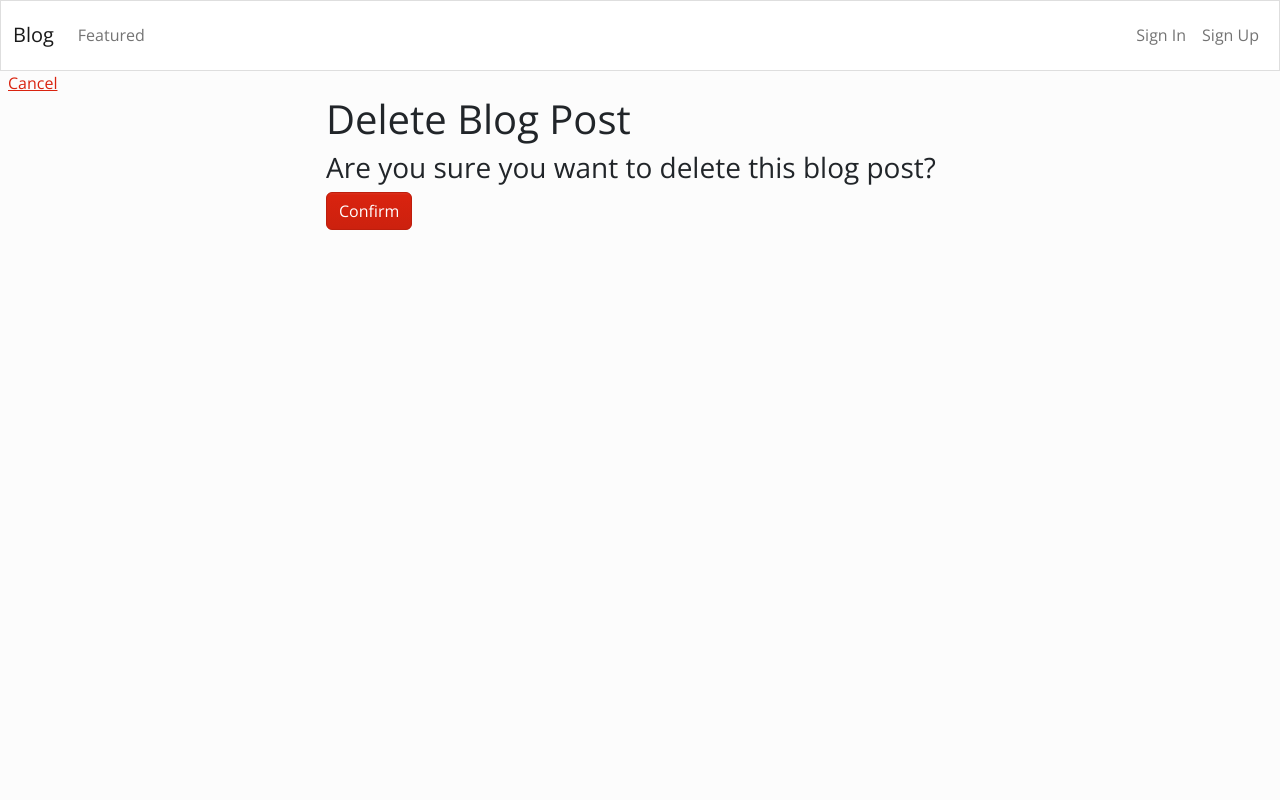
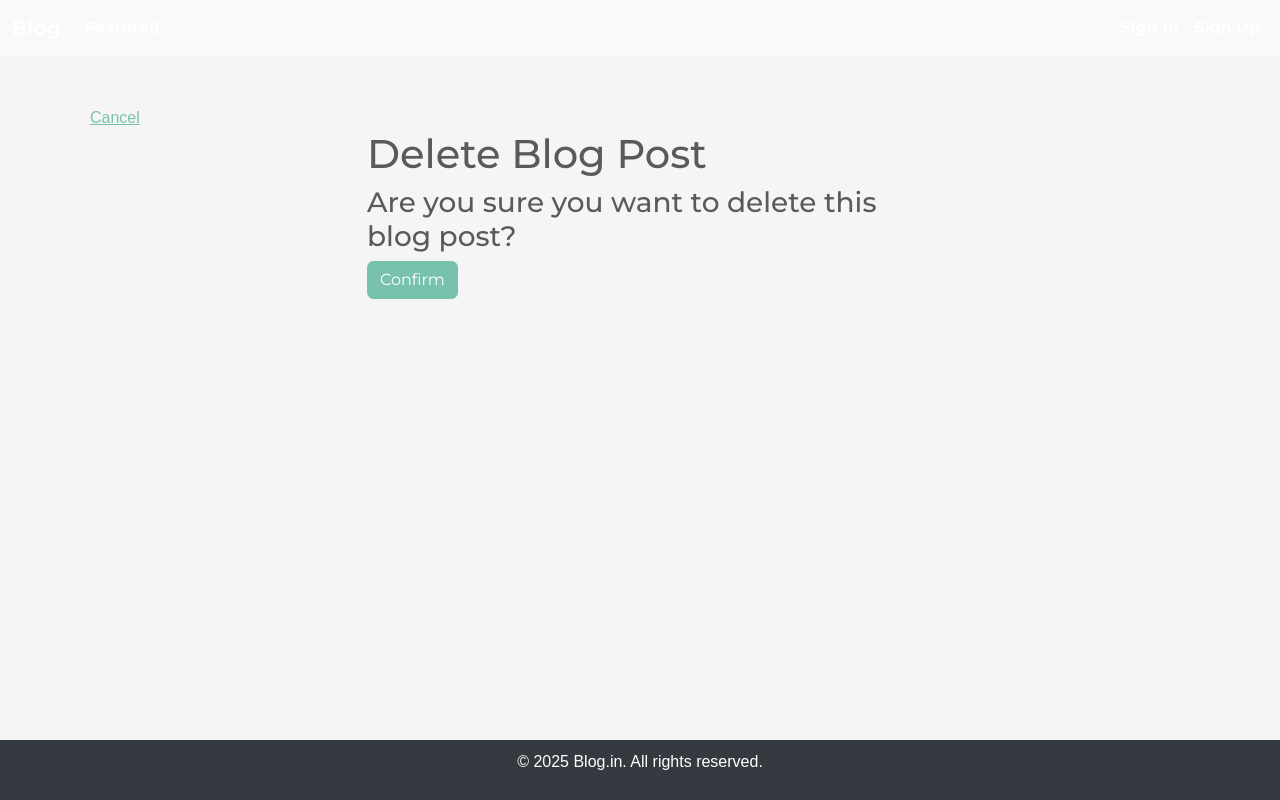
Before and after one commit to SinhaxHarsh/Blog, a Django app: template blog/templates/blog/blog_delete.html in a window 1280 px wide. Run offline with Django 3.2, Linux system fonts and the light colour scheme; the template is opened without the code that fills it, so the values that code supplies are empty.

Commit message:
Update base.html

```diff
--- a/blog/templates/blog/base.html
+++ b/blog/templates/blog/base.html
@@ -4,17 +4,109 @@
 	<meta charset="UTF-8">
 	<meta name="viewport" content="width=device-width, initial-scale=1.0">
 
-	<link rel="stylesheet" href="https://bootswatch.com/5/simplex/bootstrap.min.css">
+	<!-- Using Minty theme for a fresh color palette -->
+	<link rel="stylesheet" href="https://bootswatch.com/5/minty/bootstrap.min.css">
+
+	<!-- Custom CSS for additional styling -->
+	<style>
+		/* Body Background */
+		body {
+			background-color: #f5f5f5;
+			font-family: 'Arial', sans-serif;
+		}
+
+		/* Custom navbar style */
+		.navbar {
+			background-color: #28a745;
+		}
+
+		.navbar a {
+			color: white !important;
+			font-weight: bold;
+		}
+
+		/* Content area styling */
+		.container {
+			margin-top: 50px;
+		}
+
+		/* Card styling */
+		.card {
+			border-radius: 10px;
+			box-shadow: 0 4px 8px rgba(0, 0, 0, 0.1);
+		}
+
+		.card-header {
+			background-color: #28a745;
+			color: white;
+			font-size: 1.25rem;
+			font-weight: bold;
+		}
+
+		.card-body {
+			padding: 20px;
+		}
+
+		/* Footer styling */
+		footer {
+			background-color: #343a40;
+			color: white;
+			text-align: center;
+			padding: 10px 0;
+			position: fixed;
+			width: 100%;
+			bottom: 0;
+		}
+
+		/* Button styling */
+		.btn-custom {
+			background-color: #28a745;
+			color: white;
+			border-radius: 20px;
+			padding: 10px 20px;
+			font-weight: bold;
+		}
+
+		.btn-custom:hover {
+			background-color: #218838;
+		}
+	</style>
 	<title>Blog</title>
 </head>
 <body>
+
+	<!-- Include Navbar -->
 	{% include 'blog/nav.html' %}
-	{% block content %}
-	{% endblock content %}
 
+	<div class="container">
+		{% block content %}
+		<!-- Example content, feel free to add more content here -->
+		<div class="row">
+			<div class="col-md-8">
+				<div class="card">
+					<div class="card-header">
+						Blog Post Title
+					</div>
+					<div class="card-body">
+						<p>This is an example blog post content. You can replace this with actual content.</p>
+						<a href="#" class="btn btn-custom">Read more</a>
+					</div>
+				</div>
+			</div>
+		</div>
+		{% endblock %}
+	</div>
+
+	<!-- Footer -->
+	<footer>
+		<p>© 2025 Blog.in. All rights reserved.</p>
+	</footer>
+
+	<!-- Bootstrap and Ionicons Scripts -->
 	<script src="https://cdn.jsdelivr.net/npm/@popperjs/core@2.11.6/dist/umd/popper.min.js" integrity="sha384-oBqDVmMz9ATKxIep9tiCxS/Z9fNfEXiDAYTujMAeBAsjFuCZSmKbSSUnQlmh/jp3" crossorigin="anonymous"></script>
 	<script src="https://cdn.jsdelivr.net/npm/bootstrap@5.3.0-alpha1/dist/js/bootstrap.min.js" integrity="sha384-mQ93GR66B00ZXjt0YO5KlohRA5SY2XofN4zfuZxLkoj1gXtW8ANNCe9d5Y3eG5eD" crossorigin="anonymous"></script>
 	<script type="module" src="https://unpkg.com/ionicons@5.5.2/dist/ionicons/ionicons.esm.js"></script>
 	<script nomodule src="https://unpkg.com/ionicons@5.5.2/dist/ionicons/ionicons.js"></script>
+
 </body>
 </html>
```
